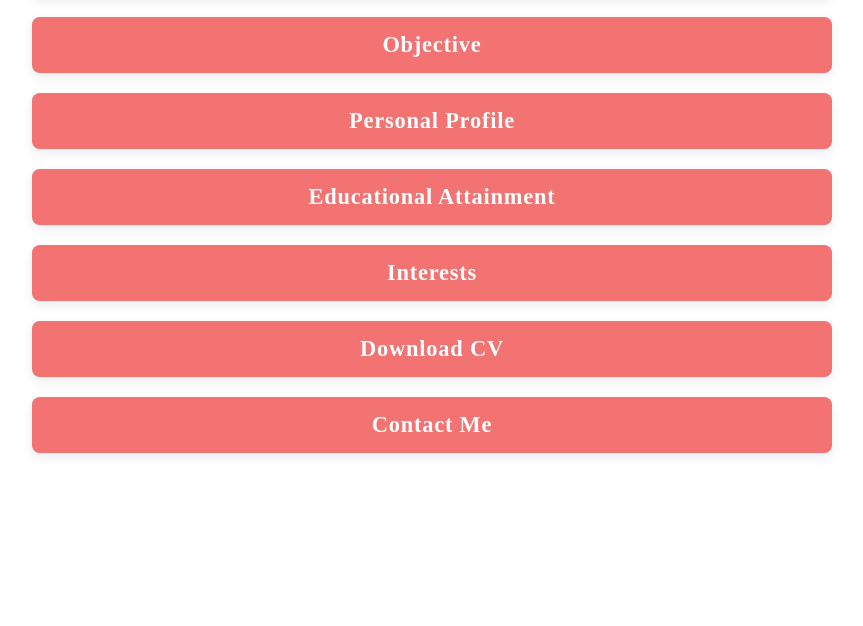
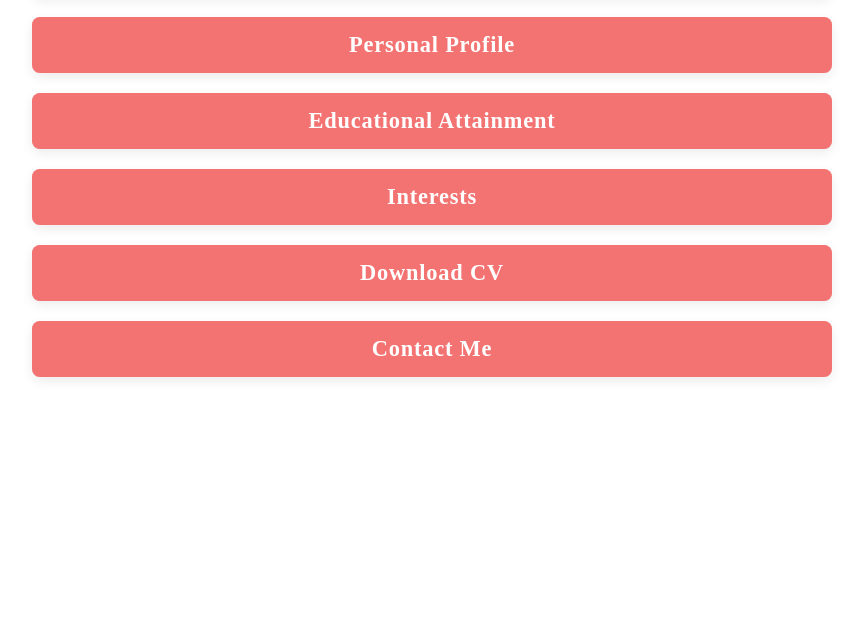
Before and after one commit to MsSoul/MyNewWebsite, a website: page pages/aboutme.html in a window 1280 px wide. Shown: the part 174-800 px from the top of the page, without its empty margins (208-1071 px from the left). Drawn offline with Linux system fonts and the light colour scheme; files that its build step writes are made by us from their sources.

Commit message:
remove obj

```diff
--- a/pages/aboutme.html
+++ b/pages/aboutme.html
@@ -21,12 +21,12 @@
         </div>
       </section>
 
-      <section id="objective" class="about-card-highlight">
+      <!-- <section id="objective" class="about-card-highlight">
         <h2>Objective</h2>
         <div class="content">
           <p class="indent">To become a proficient software developer, creating solutions that positively impact users' lives while ensuring their safety and well-being. My goal is to develop applications that are not only useful but also ethical, contributing to the betterment of society through innovative and responsible technology.</p>
         </div>
-      </section>
+      </section> -->
 
       <section id="personal-profile" class="about-card-highlight">
         <h2>Personal Profile</h2>
```
